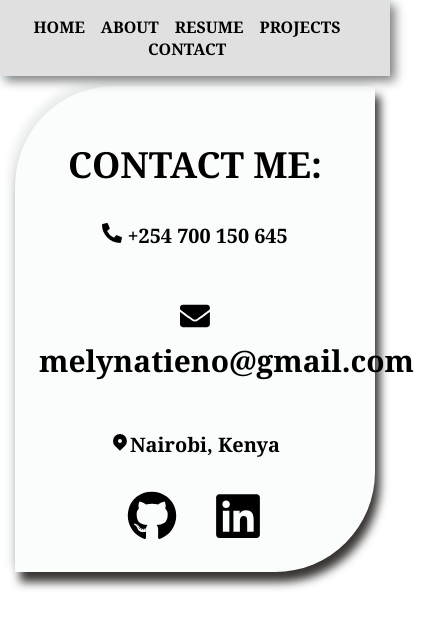
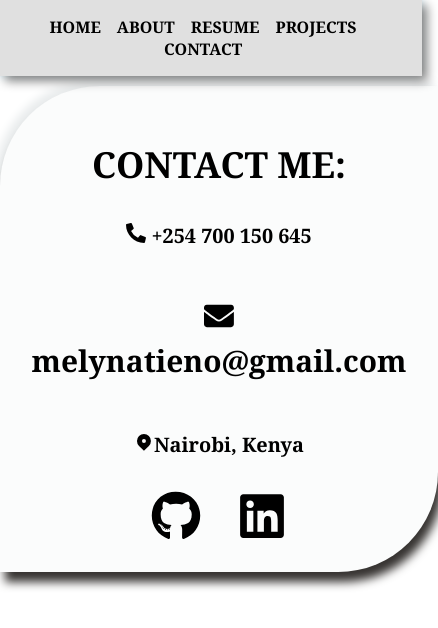
Before and after one commit to MelynAtieno/react-website-app, a React (Create React App) app: page /contact in a window 390 px wide. Shown: the top 628 px of the page, 438 px wide, since content can reach past the window. Built offline with nearby package versions, Linux system fonts and the light colour scheme.

Commit message:
update navbar styling

```diff
--- a/src/App.js
+++ b/src/App.js
@@ -13,6 +13,7 @@ function App() {
       <Navbar />
 
       <Routes>
+        <Route path="/" element={<Home />}></Route>
         <Route path="/home" element={<Home />}> </Route>
         <Route path="/about" element={<About />}></Route>
         <Route path="/resume" element={<Resume />}></Route>
--- a/src/Styles/Contact.css
+++ b/src/Styles/Contact.css
@@ -39,7 +39,7 @@
 
 @media only screen and (max-width: 800px) {
     .contact {
-        width: 80%;
+        width: 100%;
         margin: auto;
     }
 }
--- a/src/Styles/Navbar.css
+++ b/src/Styles/Navbar.css
@@ -12,11 +12,13 @@ nav{
     background-color: #e0e0e0;
     padding: 1.5em;
     box-shadow: 5px 5px 10px #808080,
-    -5px -5px 10px #8dd8f6;
+                -5px -5px 10px #8dd8f6;
     margin-bottom: 10px;
     position: sticky;
     text-align: right;
     cursor: pointer;
+    z-index: 2;
+
 }
 
 @media only screen and (max-width: 800px){
@@ -24,6 +26,7 @@ nav{
         display: block;
         text-align: center;
         padding: 1em;
+        width: 100%;
 
     }
     .nav-item{
```
